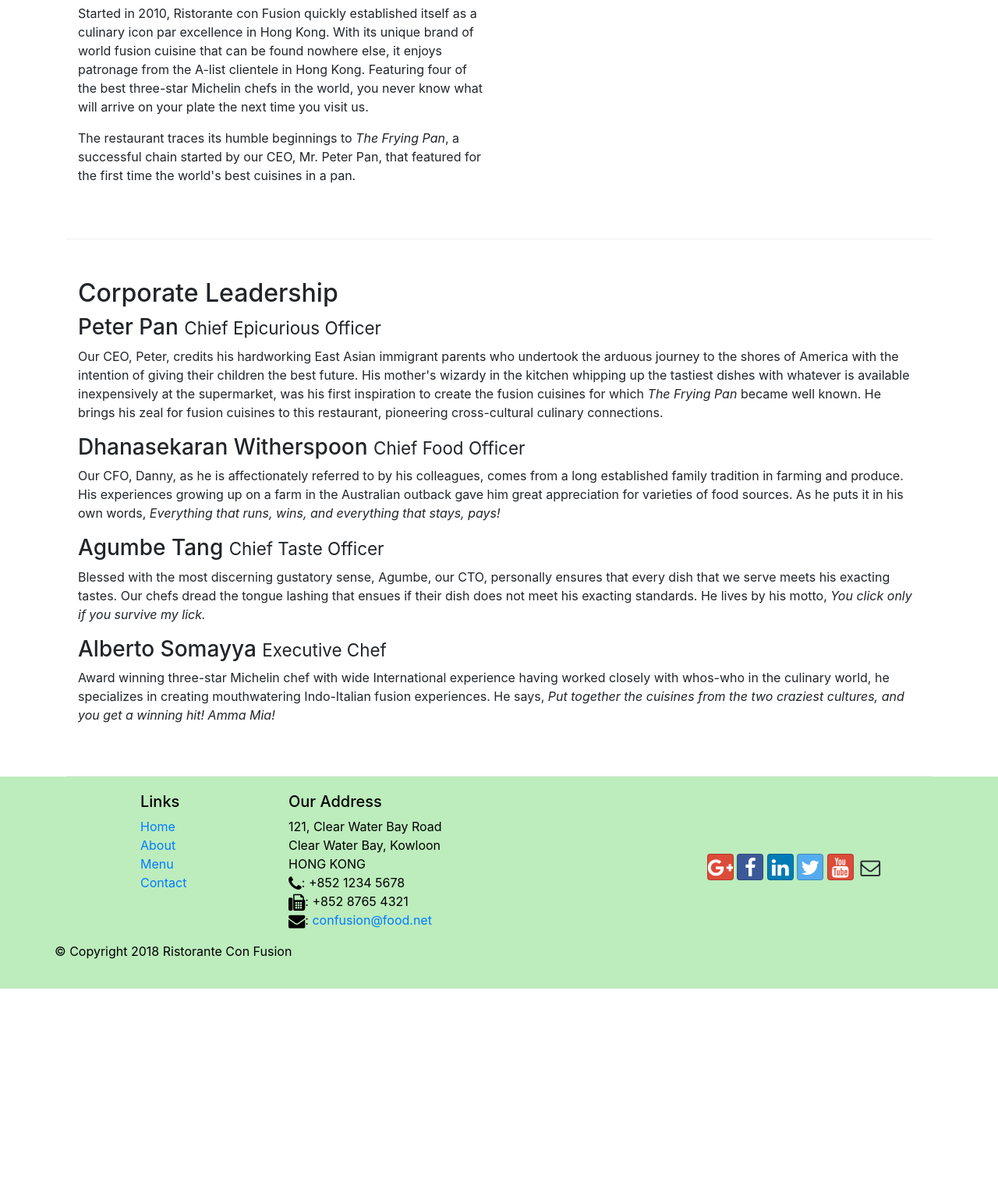
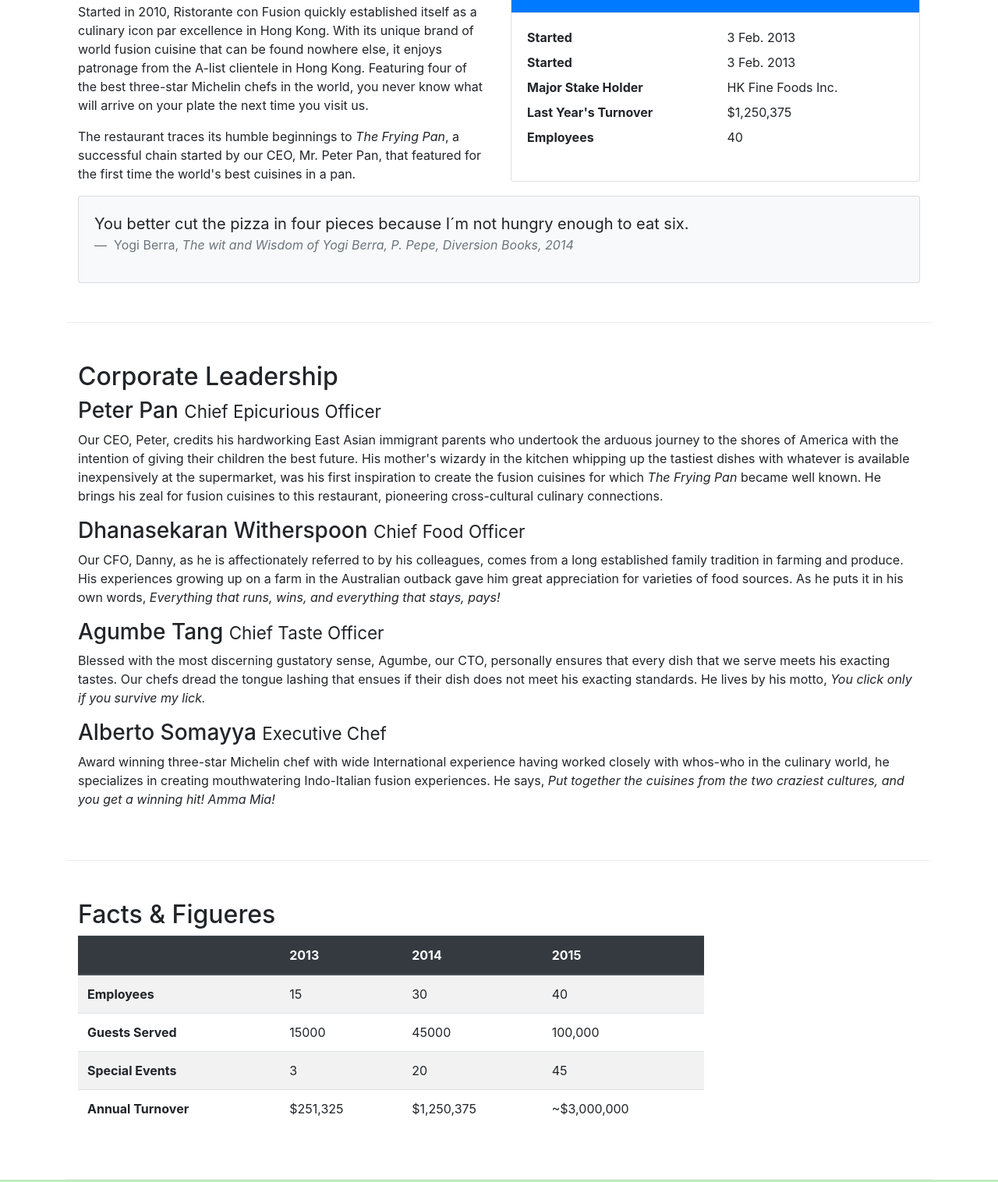
Before and after one commit to merinsr21/Front-End-Web-UI-Frameworks-and-Tools-Bootstrap-4-2-, a website: page aboutus.html in a window 1280 px wide. Shown: the part 558-2074 px from the top of the page at 78% size. Before the commit the page ends 1826 px from the top, so only its background shows below. Drawn offline with nearby package versions, Linux system fonts and the light colour scheme.

Commit message:
tables and cards

```diff
--- a/aboutus.html
+++ b/aboutus.html
@@ -54,16 +54,48 @@
             </div>
         </div>
 
-        <div class="row row-content align-items-center">
-            <div class="col-12 col-sm-6">
+        <div class="row row-content">
+            <div class="col-sm-6">
                 <h2>Our History</h2>
                 <p>Started in 2010, Ristorante con Fusion quickly established itself as a culinary icon par excellence in Hong Kong. With its unique brand of world fusion cuisine that can be found nowhere else, it enjoys patronage from the A-list clientele in Hong Kong.  Featuring four of the best three-star Michelin chefs in the world, you never know what will arrive on your plate the next time you visit us.</p>
                 <p>The restaurant traces its humble beginnings to <em>The Frying Pan</em>, a successful chain started by our CEO, Mr. Peter Pan, that featured for the first time the world's best cuisines in a pan.</p>
             </div>
-            <div>
+            <div class="col-sm">
+                <div class="card">
+                    <h3 class="card-header bg-primary text-white"> Facts At a Glance </h3>
+                    <div class="card-body">
+                        <dl class="row">
+                            <dt class="col-6"> Started </dt>
+                            <dd class="col-6"> 3 Feb. 2013 </dd>
+
+                            <dt class="col-6">Started</dt>
+                            <dd class="col-6">3 Feb. 2013</dd>
+
+                            <dt class="col-6">Major Stake Holder</dt>
+                            <dd class="col-6">HK Fine Foods Inc.</dd>
+
+                            <dt class="col-6">Last Year's Turnover</dt>
+                            <dd class="col-6">$1,250,375</dd>
+
+                            <dt class="col-6">Employees</dt>
+                            <dd class="col-6">40</dd>
+                        </dl>
+                    </div>
+                </div>
+            </div>
+            <div class="col-12">
+                <div class="card card-body bg-light">
+                    <blockquote class="blockquote">
+                        <p class="mb-0">
+                            You better cut the pizza in four pieces because I´m not hungry enough
+                            to eat six.
+                        </p>
+                        <footer class="blockquote-footer"> Yogi Berra,
+                            <cite title="Sourcer Ttile"> The wit and Wisdom of Yogi Berra, P. Pepe, Diversion Books, 2014</cite></footer>
+                    </blockquote>
+                </div>
             </div>
         </div>
-
 
         <div class="row row-content align-items-center">
             <div class="col-12">
@@ -77,6 +109,52 @@
                 <h3>Alberto Somayya <small>Executive Chef</small></h3>
                 <p class="d-none d-sm-block">Award winning three-star Michelin chef with wide International experience having worked closely with whos-who in the culinary world, he specializes in creating mouthwatering Indo-Italian fusion experiences. He says, <em>Put together the cuisines from the two craziest cultures, and you get a winning hit! Amma Mia!</em></p>
             </div>
+       </div>
+       <div class="row row-content">
+           <div class="col-12 col-sm-9">
+               <h2> Facts &amp; Figueres </h2>
+               <div class="table-responsive">
+                    <table class="table table-striped">
+                        <thead class="thead-dark">
+                            <tr>
+                                <th>&nbsp;</th>
+                                <th>2013</th>
+                                <th>2014</th>
+                                <th>2015</th>
+                            </tr>
+                        </thead>
+                        <tbody>
+                            <tr>
+                                <th>Employees</th>
+                                <td>15</td>
+                                <td>30</td>
+                                <td>40</td>
+                            </tr>
+                            <tr>
+                                <th>Guests Served</th>
+                                <td>15000</td>
+                                <td>45000</td>
+                                <td>100,000</td>
+                            </tr>
+                            <tr>
+                                <th>Special Events</th>
+                                <td>3</td>
+                                <td>20</td>
+                                <td>45</td>
+                            </tr>
+                            <tr>
+                                <th>Annual Turnover</th>
+                                <td>$251,325</td>
+                                <td>$1,250,375</td>
+                                <td>~$3,000,000</td>
+                            </tr>
+                        </tbody>
+                    </table>
+                </div>
+           </div>
+           <div class="col-12 col-sm-3">
+
+           </div>
        </div>
 
     </div>
```
